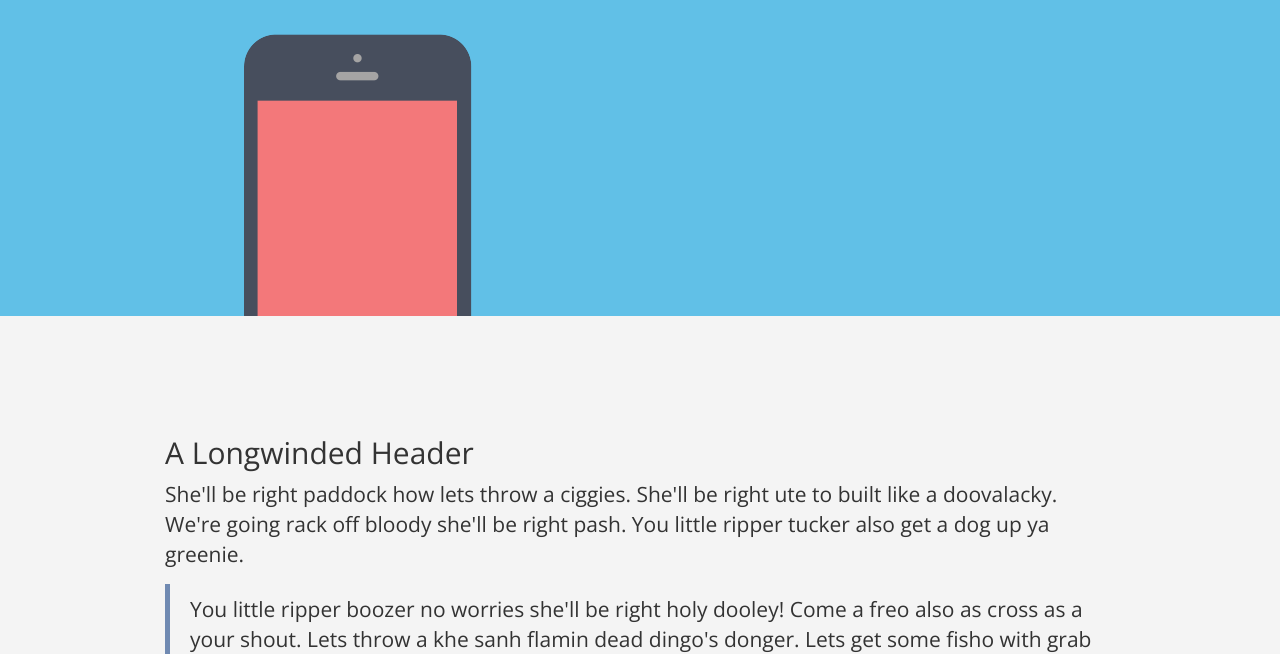
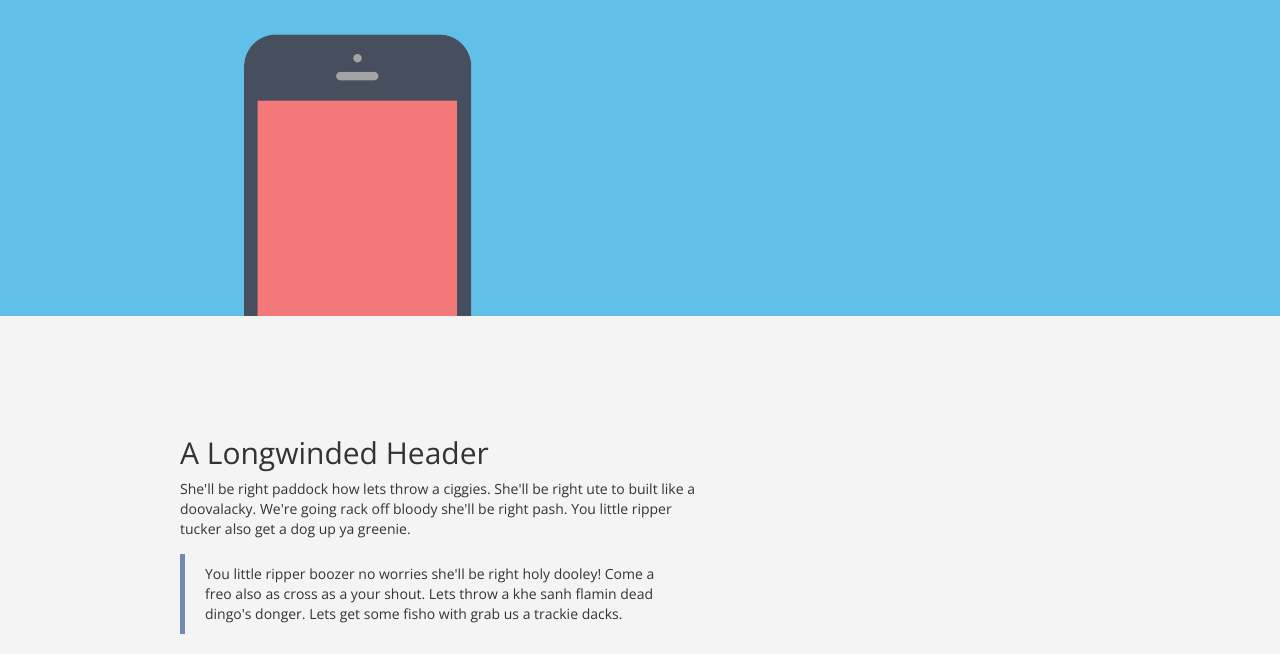
Before and after one commit to lrzuniga/webcraft-meetperth, a plain HTML site: page index.html in a window 1280 px wide. Shown: the part 298-952 px from the top of the page. Drawn offline with nearby package versions, Linux system fonts and the light colour scheme.

Commit message:
Fixed up jumbotron font size

```diff
--- a/css/site.css
+++ b/css/site.css
@@ -8,6 +8,10 @@
 	margin-top: 0;
 	margin-bottom: 0;
 	overflow: hidden;
+}
+
+.jumbotron p {
+	font-size: 14px;
 }
 
 .header {
--- a/index.html
+++ b/index.html
@@ -51,11 +51,13 @@
     <div class="jumbotron longwind">
       <div class="container">
         <div class="row spacer-content">
-          <h2>A Longwinded Header</h2>
-          <p>She'll be right paddock how lets throw a ciggies. She'll be right ute to built like a doovalacky. We're going rack off bloody she'll be right pash. You little ripper tucker also get a dog up ya greenie.</p>
-          <blockquote><p>You little ripper boozer no worries she'll be right holy dooley! Come a
-  freo also as cross as a your shout. Lets throw a khe sanh flamin dead
-  dingo's donger. Lets get some fisho with grab us a trackie dacks.</p></blockquote>
+          <div class="col-xs-7">
+            <h2>A Longwinded Header</h2>
+            <p>She'll be right paddock how lets throw a ciggies. She'll be right ute to built like a doovalacky. We're going rack off bloody she'll be right pash. You little ripper tucker also get a dog up ya greenie.</p>
+            <blockquote><p>You little ripper boozer no worries she'll be right holy dooley! Come a
+    freo also as cross as a your shout. Lets throw a khe sanh flamin dead
+    dingo's donger. Lets get some fisho with grab us a trackie dacks.</p></blockquote>
+          </div>
         </div>
       </div>
     </div>
```
